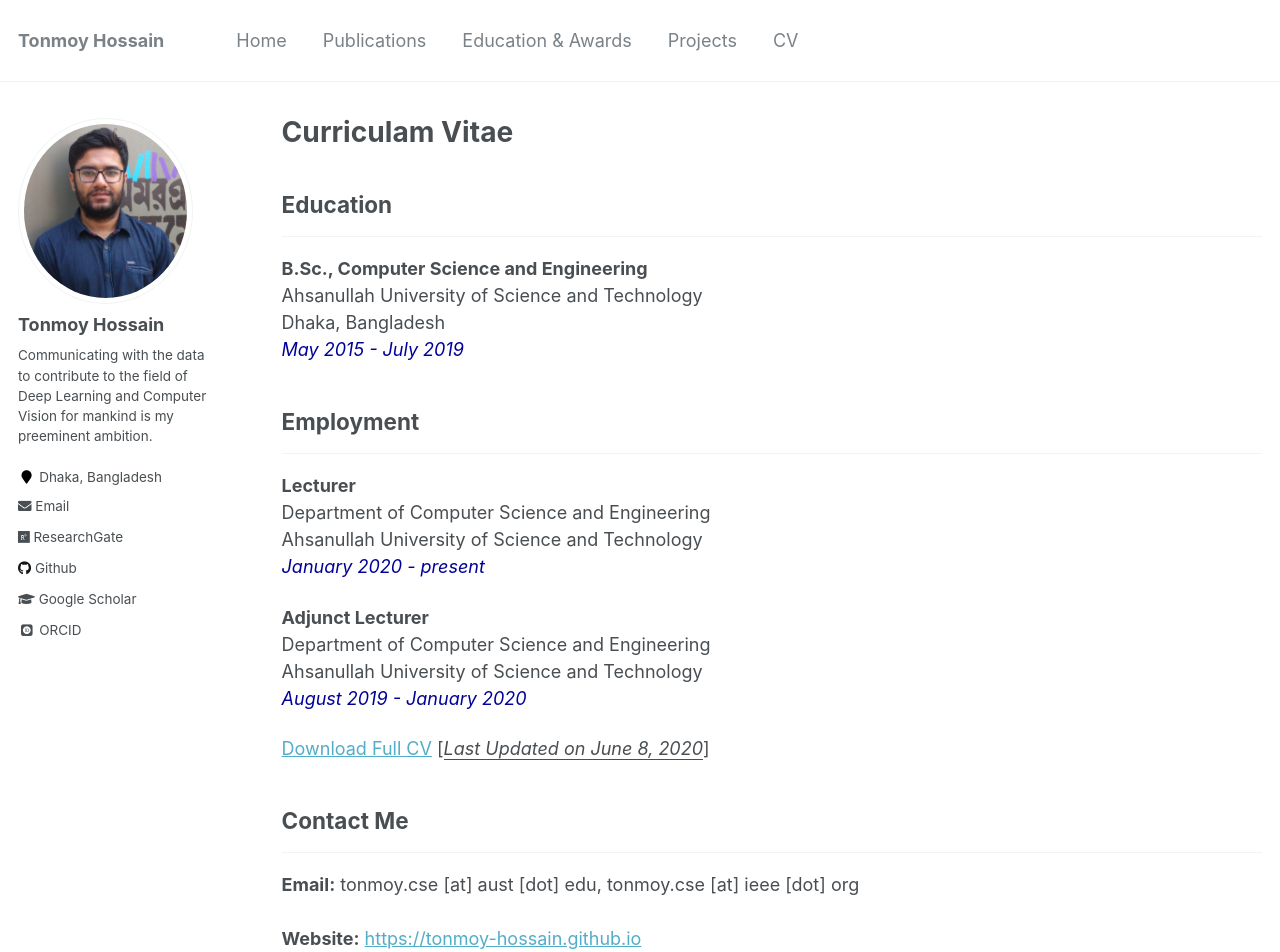
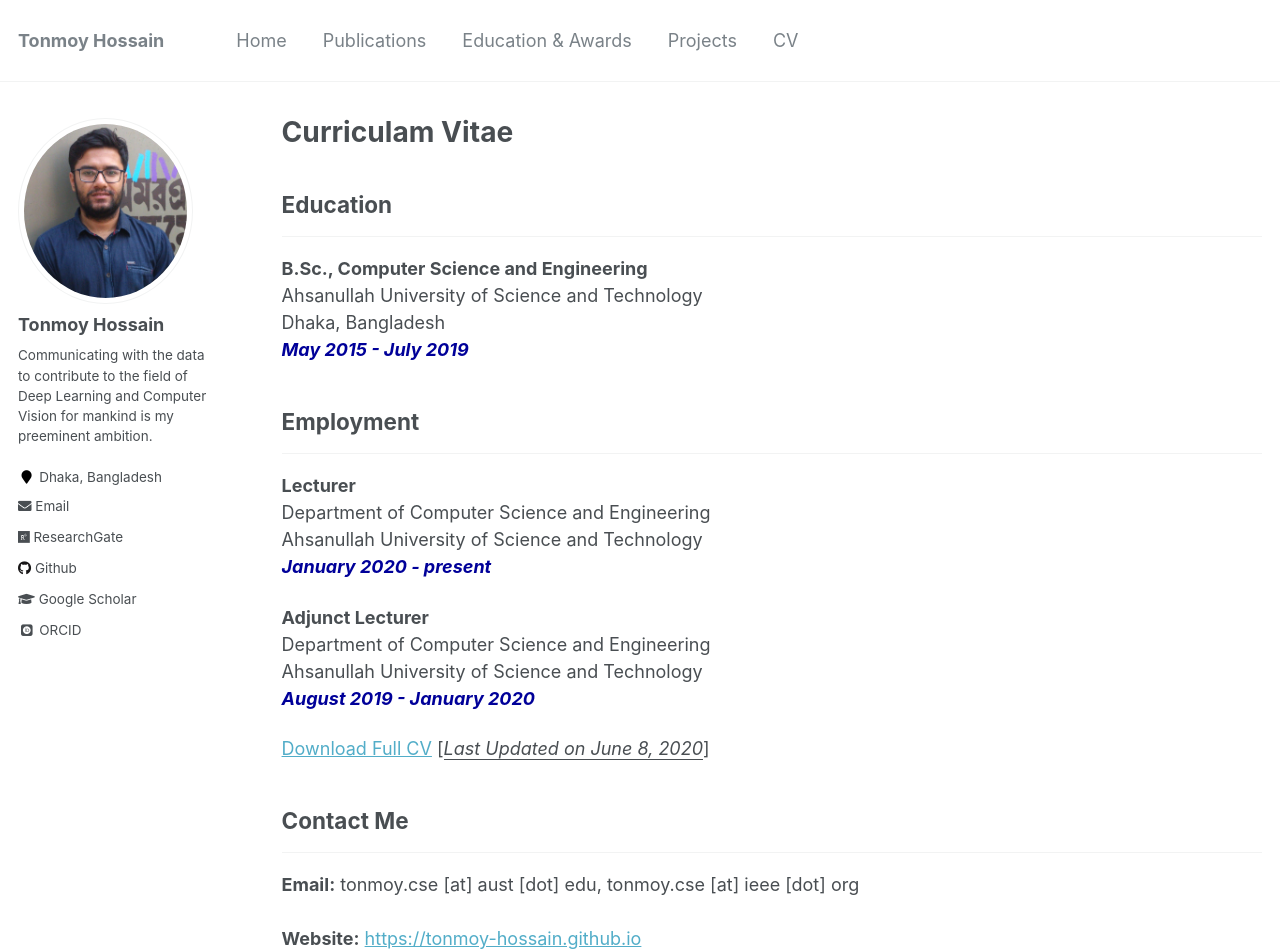
Before and after one commit to shaeekh/shaeekh.github.io, a Jekyll site: the page built from _pages/cv.md, in a window 1280 px wide. Shown: the top 952 px of the page. Built offline with Jekyll 4.4.1, drawn with Linux system fonts in a browser that asks for light colours; some web fonts are replaced.

Commit message:
Update cv.md

```diff
--- a/_pages/cv.md
+++ b/_pages/cv.md
@@ -12,19 +12,19 @@ redirect_from:
 <b>B.Sc., Computer Science and Engineering</b><br />
 Ahsanullah University of Science and Technology<br />
 Dhaka, Bangladesh<br />
-<i style='color:#000099;'>*May 2015 - July 2019*</i>
+<i style='color:#000099;'>**May 2015 - July 2019**</i>
 
 ## Employment
 -------------
 <b>Lecturer</b><br />
 Department of Computer Science and Engineering <br/>
 Ahsanullah University of Science and Technology<br />
-<i style='color:#000099;'>*January 2020 - present*</i><br/>
+<i style='color:#000099;'>**January 2020 - present**</i><br/>
 
 <b>Adjunct Lecturer</b><br />
 Department of Computer Science and Engineering <br/>
 Ahsanullah University of Science and Technology<br />
-<i style='color:#000099;'>*August 2019 - January 2020*</i>
+<i style='color:#000099;'>**August 2019 - January 2020**</i>
 
 [Download Full CV](https://tonmoy-hossain.github.io/files/CV_June8.pdf) [<ins>*Last Updated on June 8, 2020*</ins>]
 
```
